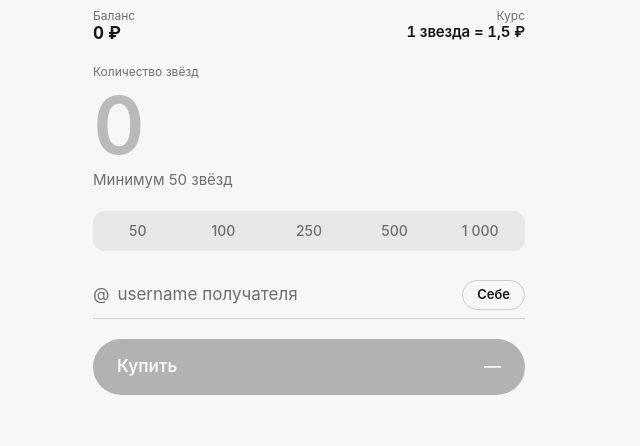
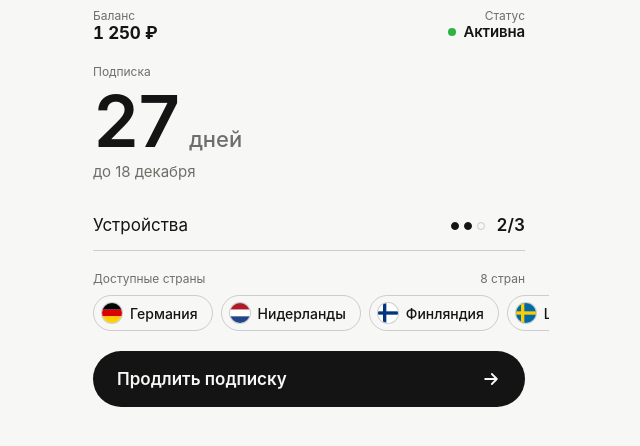
Before and after one commit to Tafor1221/stars-app, a plain HTML site: page index.html in a window 1280 px wide. Shown: the whole page, without its empty margins (331-971 px from the left). Drawn offline with Linux system fonts and the light colour scheme.

Commit message:
Add files via upload

```diff
--- a/css/style.css
+++ b/css/style.css
@@ -7,14 +7,13 @@
   --fb-bg: #f7f7f5;
   --fb-text: #141414;
   --fb-hint: #6f6f6a;
-  --seg-active: #ffffff;
 
   --bg: var(--tg-theme-bg-color, var(--fb-bg));
   --text: var(--tg-theme-text-color, var(--fb-text));
   --hint: var(--tg-theme-hint-color, var(--fb-hint));
   --error: var(--tg-theme-destructive-text-color, #e5484d);
+  --ok: #2fb344;
 
-  --track: color-mix(in srgb, var(--text) 7%, var(--bg));
   --line: color-mix(in srgb, var(--text) 18%, transparent);
 
   /* отступы с учётом вырезов экрана и элементов Telegram */
@@ -22,15 +21,9 @@
   --pad-bottom: calc(20px + max(env(safe-area-inset-bottom, 0px), var(--tg-safe-area-inset-bottom, 0px)));
 }
 @media (prefers-color-scheme: dark) {
-  :root:not([data-theme="light"]) {
-    --fb-bg: #1a1b1e; --fb-text: #f2f4f8; --fb-hint: #9aa3b2;
-    --seg-active: color-mix(in srgb, var(--text) 15%, var(--bg));
-  }
+  :root:not([data-theme="light"]) { --fb-bg: #1a1b1e; --fb-text: #f2f4f8; --fb-hint: #9aa3b2; }
 }
-:root[data-theme="dark"] {
-  --fb-bg: #1a1b1e; --fb-text: #f2f4f8; --fb-hint: #9aa3b2;
-  --seg-active: color-mix(in srgb, var(--text) 15%, var(--bg));
-}
+:root[data-theme="dark"] { --fb-bg: #1a1b1e; --fb-text: #f2f4f8; --fb-hint: #9aa3b2; }
 
 /* ---------- Базовое ---------- */
 * { box-sizing: border-box; margin: 0; -webkit-tap-highlight-color: transparent; }
@@ -65,81 +58,66 @@ button { touch-action: manipulation; }
 .stat { display: grid; line-height: 1.25; }
 .stat--right { justify-items: end; }
 .stat__value { font-size: 17px; font-weight: 700; letter-spacing: -0.01em; font-variant-numeric: tabular-nums; }
-.stat__value--regular { font-size: 15px; font-weight: 600; }
+.stat__value--regular { font-size: 15px; font-weight: 600; display: inline-flex; align-items: center; gap: 7px; }
+.status-dot { width: 8px; height: 8px; border-radius: 50%; background: var(--ok); }
+.status-dot.is-off { background: var(--error); }
 
-/* ---------- Количество ---------- */
-.hero { display: grid; gap: 2px; cursor: text; }
-.hero__input {
-  width: 100%;
-  padding: 0;
-  border: 0;
-  outline: 0;
-  background: transparent;
-  color: var(--text);
-  font: inherit;
-  font-size: clamp(56px, 20vw, 80px);
+/* ---------- Сколько осталось ---------- */
+.hero { display: grid; gap: 2px; }
+.hero__row { display: flex; align-items: baseline; gap: 10px; }
+.hero__value {
+  font-size: clamp(52px, 18vw, 72px);
   font-weight: 600;
   line-height: 1.05;
   letter-spacing: -0.05em;
   font-variant-numeric: tabular-nums;
 }
-.hero__input::placeholder { color: color-mix(in srgb, var(--hint) 45%, transparent); }
+.hero__unit { font-size: 22px; font-weight: 500; color: var(--hint); }
 .hero__hint { min-height: 22px; font-size: 15px; color: var(--hint); }
-.hero__hint.is-error { color: var(--error); }
 
-/* ---------- Быстрый выбор (сегменты) ---------- */
-.chips { display: flex; gap: 2px; padding: 3px; border-radius: 12px; background: var(--track); }
-.chip {
-  flex: 1;
-  height: 34px;
-  border: 0;
-  border-radius: 9px;
-  background: transparent;
-  color: var(--hint);
-  font: inherit;
+/* ---------- Устройства ---------- */
+.row {
+  display: flex;
+  align-items: center;
+  justify-content: space-between;
+  height: 48px;
+  border-bottom: 1.5px solid var(--line);
+}
+.row__label { font-size: 17px; }
+.row__value { display: flex; align-items: center; gap: 12px; font-size: 17px; font-weight: 600; font-variant-numeric: tabular-nums; }
+.dots { display: flex; gap: 5px; }
+.dots i { width: 8px; height: 8px; border-radius: 50%; border: 1.5px solid var(--line); }
+.dots i.is-on { background: var(--text); border-color: var(--text); }
+
+/* ---------- Страны ---------- */
+.countries { display: grid; gap: 8px; }
+.countries__head { display: flex; justify-content: space-between; }
+.countries__strip {
+  display: flex;
+  gap: 8px;
+  /* лента выходит к краям экрана, чтобы было видно, что её можно листать */
+  margin: 0 calc(var(--pad-x) * -1);
+  padding: 0 var(--pad-x);
+  overflow-x: auto;
+  scrollbar-width: none;
+}
+.countries__strip::-webkit-scrollbar { display: none; }
+.country {
+  flex: none;
+  display: flex;
+  align-items: center;
+  gap: 8px;
+  height: 36px;
+  padding: 0 14px 0 8px;
+  border: 1px solid var(--line);
+  border-radius: 18px;
   font-size: 14px;
   font-weight: 500;
-  cursor: pointer;
-  transition: background 0.15s, color 0.15s;
 }
-.chip.is-active { background: var(--seg-active); color: var(--text); font-weight: 600; box-shadow: 0 1px 3px rgba(0, 0, 0, 0.14); }
+.flag { width: 20px; height: 20px; flex: none; border-radius: 50%; box-shadow: 0 0 0 1px var(--line); }
+.flag--code { display: grid; place-items: center; font-size: 8px; font-weight: 700; color: var(--hint); }
 
-/* ---------- Получатель ---------- */
-.field {
-  display: flex;
-  align-items: center;
-  gap: 6px;
-  height: 48px;
-  border-bottom: 1.5px solid var(--line);
-  transition: border-color 0.15s;
-}
-.field:focus-within { border-color: var(--text); }
-.field__prefix { color: var(--hint); font-size: 17px; }
-.field input {
-  flex: 1;
-  min-width: 0;
-  border: 0;
-  outline: 0;
-  background: transparent;
-  color: var(--text);
-  font: inherit;
-  font-size: 17px;
-}
-.field input::placeholder { color: var(--hint); }
-.field__action {
-  height: 30px;
-  padding: 0 14px;
-  border: 1px solid var(--line);
-  border-radius: 15px;
-  background: transparent;
-  color: var(--text);
-  font: inherit;
-  font-size: 13px;
-  font-weight: 600;
-  cursor: pointer;
-}
-
-/* ---------- Кнопка и статус ---------- */
+/* ---------- Кнопка ---------- */
 .submit {
   display: flex;
   align-items: center;
@@ -154,24 +132,19 @@ button { touch-action: manipulation; }
   font-size: 17px;
   font-weight: 600;
   cursor: pointer;
-  transition: transform 0.1s, opacity 0.15s;
+  transition: transform 0.1s;
 }
-.submit:active:not(:disabled) { transform: scale(0.98); }
-.submit:disabled { opacity: 0.3; cursor: default; }
-.status { text-align: center; font-size: 13px; color: var(--hint); }
-.status:empty { display: none; }
-.status--error { color: var(--error); }
+.submit:active { transform: scale(0.98); }
 
-/* ---------- Низкое окно (compact на маленьких экранах, открытая клавиатура) ---------- */
+/* ---------- Низкое окно (compact на маленьких экранах) ---------- */
 @media (max-height: 520px) {
   .app { gap: 14px; }
-  .hero__input { font-size: clamp(48px, 16vw, 64px); }
+  .hero__value { font-size: clamp(44px, 15vw, 60px); }
+  .row { height: 42px; }
 }
-@media (max-height: 420px) {
+@media (max-height: 440px) {
   .app { gap: 10px; padding-top: 4px; }
-  .hero__input { font-size: 48px; }
   .hero__hint { min-height: 18px; }
-  .field { height: 44px; }
   .submit { height: 50px; }
 }
 
--- a/index.html
+++ b/index.html
@@ -4,7 +4,7 @@
   <meta charset="utf-8">
   <meta name="viewport" content="width=device-width, initial-scale=1, viewport-fit=cover">
   <meta name="color-scheme" content="light dark">
-  <title>Telegram Stars</title>
+  <title>VPN</title>
 
   <!-- SDK Telegram: даёт window.Telegram.WebApp и CSS-переменные темы (--tg-theme-*) -->
   <script src="https://telegram.org/js/telegram-web-app.js"></script>
@@ -13,42 +13,53 @@
 <body>
   <main class="app">
 
-    <!-- Шапка: баланс и курс -->
+    <!-- Шапка: баланс и статус подписки -->
     <header class="header">
       <div class="stat">
         <span class="caption">Баланс</span>
         <span class="stat__value" id="balance">0 ₽</span>
       </div>
       <div class="stat stat--right">
-        <span class="caption">Курс</span>
-        <span class="stat__value stat__value--regular" id="rate"></span>
+        <span class="caption">Статус</span>
+        <span class="stat__value stat__value--regular">
+          <span class="status-dot" id="statusDot"></span><span id="status">—</span>
+        </span>
       </div>
     </header>
 
-    <!-- Количество: нажатие в любом месте блока ставит курсор в число -->
-    <label class="hero">
-      <span class="caption">Количество звёзд</span>
-      <input class="hero__input" id="amount" type="text" inputmode="numeric" enterkeyhint="next"
-             autocomplete="off" maxlength="6" placeholder="0">
-      <span class="hero__hint" id="hint"></span>
-    </label>
+    <!-- Сколько осталось: дни, а в последний день часы -->
+    <section class="hero">
+      <span class="caption">Подписка</span>
+      <div class="hero__row">
+        <span class="hero__value" id="timeValue">0</span>
+        <span class="hero__unit" id="timeUnit">дней</span>
+      </div>
+      <span class="hero__hint" id="timeHint"></span>
+    </section>
 
-    <!-- Быстрый выбор -->
-    <div class="chips" id="chips"></div>
+    <!-- Устройства -->
+    <div class="row">
+      <span class="row__label">Устройства</span>
+      <span class="row__value">
+        <span class="dots" id="dots"></span>
+        <span id="devices">0/0</span>
+      </span>
+    </div>
 
-    <!-- Получатель -->
-    <label class="field">
-      <span class="field__prefix">@</span>
-      <input id="username" type="text" enterkeyhint="done" autocomplete="off" autocapitalize="off"
-             spellcheck="false" maxlength="32" placeholder="username получателя">
-      <button type="button" class="field__action" id="self">Себе</button>
-    </label>
+    <!-- Страны -->
+    <section class="countries">
+      <div class="countries__head">
+        <span class="caption">Доступные страны</span>
+        <span class="caption" id="countriesCount"></span>
+      </div>
+      <div class="countries__strip" id="countries"></div>
+    </section>
 
-    <button type="button" class="submit" id="submit" disabled>
-      <span>Купить</span>
-      <span id="price">—</span>
+    <button type="button" class="submit" id="renew">
+      <span>Продлить подписку</span>
+      <svg width="20" height="20" viewBox="0 0 24 24" fill="none" stroke="currentColor" stroke-width="2.2"
+           stroke-linecap="round" stroke-linejoin="round" aria-hidden="true"><path d="M5 12h14M13 6l6 6-6 6"/></svg>
     </button>
-    <p class="status" id="status"></p>
 
   </main>
 
--- /dev/null
+++ b/js/account.js
@@ -0,0 +1,32 @@
+import { CONFIG } from './config.js';
+
+// Данные подписки. Бот открывает Mini App со ссылкой такого вида:
+//   .../index.html?balance=1250&expires=1797000000&devices=2&max=3&countries=de,nl,fi
+//   balance   баланс в рублях
+//   expires   когда кончается подписка, unix-время в секундах
+//   devices   сколько устройств подключено,  max  сколько разрешено
+//   countries коды стран через запятую
+// Важно: это только для показа. Реальные проверки всегда делает сервер.
+
+const DAY = 24 * 60 * 60 * 1000;
+
+const DEMO_ACCOUNT = {
+  balance: 1250,
+  expires: Date.now() + 27 * DAY + 6 * 60 * 60 * 1000,
+  devices: 2,
+  maxDevices: 3,
+  countries: ['de', 'nl', 'fi', 'se', 'fr', 'pl', 'jp', 'us'],
+};
+
+export function loadAccount() {
+  const query = new URLSearchParams(location.search);
+  if (CONFIG.demo && !query.has('expires')) return DEMO_ACCOUNT;
+
+  return {
+    balance: Number(query.get('balance')) || 0,
+    expires: (Number(query.get('expires')) || 0) * 1000,
+    devices: parseInt(query.get('devices'), 10) || 0,
+    maxDevices: parseInt(query.get('max'), 10) || 0,
+    countries: (query.get('countries') || '').toLowerCase().split(',').filter((c) => /^[a-z]{2}$/.test(c)),
+  };
+}
--- a/js/app.js
+++ b/js/app.js
@@ -1,147 +1,113 @@
 import { CONFIG } from './config.js';
-import { inTelegram, initTelegram, getOwnUsername, haptic, sendOrder } from './telegram.js';
-
-const USERNAME_RE = /^[A-Za-z][A-Za-z0-9_]{4,31}$/;
+import { loadAccount } from './account.js';
+import { describeCountry } from './countries.js';
+import { initTelegram, haptic, sendToBot } from './telegram.js';
 
 const $ = (id) => document.getElementById(id);
 const el = {
   balance: $('balance'),
-  rate: $('rate'),
-  amount: $('amount'),
-  hint: $('hint'),
-  chips: $('chips'),
-  username: $('username'),
-  self: $('self'),
-  submit: $('submit'),
-  price: $('price'),
   status: $('status'),
+  statusDot: $('statusDot'),
+  timeValue: $('timeValue'),
+  timeUnit: $('timeUnit'),
+  timeHint: $('timeHint'),
+  dots: $('dots'),
+  devices: $('devices'),
+  countries: $('countries'),
+  countriesCount: $('countriesCount'),
+  renew: $('renew'),
 };
+
+const MINUTE = 60 * 1000;
+const HOUR = 60 * MINUTE;
+const DAY = 24 * HOUR;
+
+const account = loadAccount();
 
 // ---------- Форматирование ----------
 const formatNumber = (n) => n.toLocaleString('ru-RU');
 const formatMoney = (n) => `${formatNumber(Math.round(n * 100) / 100)} ${CONFIG.currency}`;
 
-// ---------- Чтение формы ----------
-const readStars = () => parseInt(el.amount.value, 10) || 0;
-const readUsername = () => el.username.value.trim();
-const isStarsValid = (n) => n >= CONFIG.minStars && n <= CONFIG.maxStars;
+// Склонение: plural(5, ['день', 'дня', 'дней']) -> 'дней'
+function plural(n, [one, few, many]) {
+  const last = n % 10;
+  const lastTwo = n % 100;
+  if (last === 1 && lastTwo !== 11) return one;
+  if (last >= 2 && last <= 4 && (lastTwo < 12 || lastTwo > 14)) return few;
+  return many;
+}
+
+// ---------- Сколько осталось ----------
+// Дни, если их хотя бы один. Иначе часы, а в самом конце минуты.
+function describeTimeLeft(expires) {
+  const left = expires - Date.now();
+  if (!expires || left <= 0) {
+    return { value: 0, unit: 'дней', hint: 'Подписка закончилась', active: false };
+  }
+
+  const days = Math.floor(left / DAY);
+  if (days > 0) {
+    const date = new Date(expires).toLocaleDateString('ru-RU', { day: 'numeric', month: 'long' });
+    return { value: days, unit: plural(days, ['день', 'дня', 'дней']), hint: `до ${date}`, active: true };
+  }
+
+  const time = new Date(expires).toLocaleTimeString('ru-RU', { hour: '2-digit', minute: '2-digit' });
+  const hours = Math.floor(left / HOUR);
+  if (hours > 0) {
+    return { value: hours, unit: plural(hours, ['час', 'часа', 'часов']), hint: `сегодня до ${time}`, active: true };
+  }
+
+  const minutes = Math.max(1, Math.floor(left / MINUTE));
+  return { value: minutes, unit: plural(minutes, ['минута', 'минуты', 'минут']), hint: `сегодня до ${time}`, active: true };
+}
 
 // ---------- Отрисовка ----------
-function showHeader() {
-  // Баланс передаёт бот в ссылке: .../index.html?balance=1250
-  const balance = Number(new URLSearchParams(location.search).get('balance')) || 0;
-  el.balance.textContent = formatMoney(balance);
-  el.rate.textContent = `1 звезда = ${formatMoney(CONFIG.pricePerStar)}`;
+function renderTime() {
+  const time = describeTimeLeft(account.expires);
+  el.timeValue.textContent = time.value;
+  el.timeUnit.textContent = time.unit;
+  el.timeHint.textContent = time.hint;
+  el.status.textContent = time.active ? 'Активна' : 'Истекла';
+  el.statusDot.classList.toggle('is-off', !time.active);
 }
 
-function showStatus(text = '', isError = false) {
-  el.status.textContent = text;
-  el.status.classList.toggle('status--error', isError);
-}
+function renderDevices() {
+  const { devices, maxDevices } = account;
+  el.devices.textContent = `${devices}/${maxDevices}`;
 
-function renderChips() {
-  for (const amount of CONFIG.quickAmounts) {
-    const chip = document.createElement('button');
-    chip.type = 'button';
-    chip.className = 'chip';
-    chip.dataset.value = amount;
-    chip.textContent = formatNumber(amount);
-    el.chips.append(chip);
+  el.dots.replaceChildren();
+  if (maxDevices > CONFIG.maxDeviceDots) return; // слишком много, остаётся только число
+  for (let i = 0; i < maxDevices; i++) {
+    const dot = document.createElement('i');
+    dot.classList.toggle('is-on', i < devices);
+    el.dots.append(dot);
   }
 }
 
-// Пересчитывает всё, что зависит от количества звёзд
-function update() {
-  const stars = readStars();
-  const valid = isStarsValid(stars);
-  const total = formatMoney(stars * CONFIG.pricePerStar);
+function renderCountries() {
+  const count = account.countries.length;
+  el.countriesCount.textContent = count ? `${count} ${plural(count, ['страна', 'страны', 'стран'])}` : '';
 
-  if (!stars) el.hint.textContent = `Минимум ${formatNumber(CONFIG.minStars)} звёзд`;
-  else if (valid) el.hint.textContent = `≈ ${total}`;
-  else el.hint.textContent = `От ${formatNumber(CONFIG.minStars)} до ${formatNumber(CONFIG.maxStars)} звёзд`;
-  el.hint.classList.toggle('is-error', Boolean(stars) && !valid);
-
-  el.price.textContent = valid ? total : '—';
-  el.submit.disabled = !valid;
-
-  for (const chip of el.chips.children) {
-    chip.classList.toggle('is-active', Number(chip.dataset.value) === stars);
+  for (const code of account.countries) {
+    const { name, html } = describeCountry(code);
+    const chip = document.createElement('span');
+    chip.className = 'country';
+    chip.innerHTML = html;          // html здесь только наш svg из countries.js
+    chip.append(name);              // название вставляем как текст
+    el.countries.append(chip);
   }
 }
 
 // ---------- Действия ----------
-function onSelfClick() {
-  const me = getOwnUsername();
-  if (!me) {
-    showStatus(inTelegram ? 'В вашем профиле Telegram не указан username' : 'Кнопка работает только внутри Telegram', true);
-    return;
-  }
-  haptic();
-  el.username.value = me;
-  showStatus();
-}
-
-function onSubmit() {
-  const stars = readStars();
-  const username = readUsername();
-
-  if (!USERNAME_RE.test(username)) {
-    haptic('medium');
-    showStatus('Проверьте username: 5–32 символа, латиница, цифры и _', true);
-    el.username.focus();
-    return;
-  }
-
-  const order = {
-    username,
-    stars,
-    price: Math.round(stars * CONFIG.pricePerStar * 100) / 100,
-    currency: CONFIG.currency,
-  };
-
+el.renew.addEventListener('click', () => {
   haptic('medium');
-  if (!sendOrder(order)) {
-    showStatus(`Демо: заказ ${formatNumber(stars)} звёзд для @${username} не отправлен, страница открыта вне Telegram`);
-  }
-}
-
-// ---------- Подписки на события ----------
-el.amount.addEventListener('input', () => {
-  el.amount.value = el.amount.value.replace(/\D/g, ''); // только цифры
-  update();
+  sendToBot({ action: 'renew' }); // бот получит это и пришлёт варианты оплаты
 });
-el.amount.addEventListener('keydown', (event) => {
-  if (event.key === 'Enter') el.username.focus();
-});
-
-el.chips.addEventListener('click', (event) => {
-  const chip = event.target.closest('.chip');
-  if (!chip) return;
-  haptic();
-  el.amount.value = chip.dataset.value;
-  update();
-});
-
-el.username.addEventListener('input', () => {
-  el.username.value = el.username.value.replace(/[\s@]/g, ''); // без пробелов и @
-  showStatus();
-});
-el.username.addEventListener('keydown', (event) => {
-  if (event.key === 'Enter' && !el.submit.disabled) onSubmit();
-});
-
-// Когда открывается клавиатура, поле не должно оказаться под ней
-document.addEventListener('focusin', (event) => {
-  if (event.target.matches('input')) {
-    setTimeout(() => event.target.scrollIntoView({ block: 'center', behavior: 'smooth' }), 300);
-  }
-});
-
-el.self.addEventListener('click', onSelfClick);
-el.submit.addEventListener('click', onSubmit);
 
 // ---------- Запуск ----------
 initTelegram();
-showHeader();
-renderChips();
-update();
+el.balance.textContent = formatMoney(account.balance);
+renderTime();
+renderDevices();
+renderCountries();
+setInterval(renderTime, MINUTE); // обновляем остаток, пока приложение открыто
--- a/js/config.js
+++ b/js/config.js
@@ -1,8 +1,8 @@
-// Все настройки в одном месте. Меняй здесь, остальной код трогать не нужно.
+// Настройки в одном месте.
 export const CONFIG = {
-  pricePerStar: 1.5,                    // цена одной звезды
+  // Пока бот не передаёт данные в ссылке, показываем демо-значения.
+  // Когда подключишь бота, поставь false.
+  demo: true,
   currency: '₽',
-  quickAmounts: [50, 100, 250, 500, 1000], // кнопки быстрого выбора
-  minStars: 50,
-  maxStars: 100000,
+  maxDeviceDots: 8, // сколько точек рисовать у счётчика устройств
 };
--- /dev/null
+++ b/js/countries.js
@@ -0,0 +1,35 @@
+// Страны: русское название и флаг в виде SVG.
+// Флаги нарисованы кодом, потому что эмодзи-флаги не отображаются в Telegram на Windows.
+// Чтобы добавить страну, допиши строку: код (2 буквы) -> название и содержимое svg (viewBox 24x24).
+const rect = (fill, x, y, w, h) => `<rect x="${x}" y="${y}" width="${w}" height="${h}" fill="${fill}"/>`;
+const bands = (a, b, c) => rect(a, 0, 0, 24, 8) + rect(b, 0, 8, 24, 8) + rect(c, 0, 16, 24, 8);   // горизонтальные
+const columns = (a, b, c) => rect(a, 0, 0, 8, 24) + rect(b, 8, 0, 8, 24) + rect(c, 16, 0, 8, 24); // вертикальные
+const cross = (bg, fg) => rect(bg, 0, 0, 24, 24) + rect(fg, 6, 0, 4, 24) + rect(fg, 0, 10, 24, 4); // скандинавский крест
+
+export const COUNTRIES = {
+  de: { name: 'Германия', flag: bands('#000', '#d00', '#ffce00') },
+  nl: { name: 'Нидерланды', flag: bands('#ae1c28', '#fff', '#21468b') },
+  fr: { name: 'Франция', flag: columns('#0055a4', '#fff', '#ef4135') },
+  it: { name: 'Италия', flag: columns('#009246', '#fff', '#ce2b37') },
+  fi: { name: 'Финляндия', flag: cross('#fff', '#003580') },
+  se: { name: 'Швеция', flag: cross('#006aa7', '#fecc00') },
+  at: { name: 'Австрия', flag: bands('#ed2939', '#fff', '#ed2939') },
+  ru: { name: 'Россия', flag: bands('#fff', '#0039a6', '#d52b1e') },
+  pl: { name: 'Польша', flag: rect('#fff', 0, 0, 24, 12) + rect('#dc143c', 0, 12, 24, 12) },
+  jp: { name: 'Япония', flag: rect('#fff', 0, 0, 24, 24) + '<circle cx="12" cy="12" r="5.5" fill="#bc002d"/>' },
+  ch: { name: 'Швейцария', flag: rect('#d52b1e', 0, 0, 24, 24) + '<path d="M12 5v14M5 12h14" stroke="#fff" stroke-width="4"/>' },
+  tr: { name: 'Турция', flag: rect('#e30a17', 0, 0, 24, 24) + '<circle cx="11" cy="12" r="5.5" fill="#fff"/><circle cx="12.6" cy="12" r="4.4" fill="#e30a17"/><circle cx="16.2" cy="12" r="1.3" fill="#fff"/>' },
+  us: { name: 'США', flag: rect('#fff', 0, 0, 24, 24) + rect('#b22234', 0, 0, 24, 4) + rect('#b22234', 0, 8, 24, 4) + rect('#b22234', 0, 16, 24, 4) + rect('#3c3b6e', 0, 0, 12, 12) },
+  gb: { name: 'Великобритания', flag: rect('#012169', 0, 0, 24, 24)
+    + '<path d="M0 0L24 24M24 0L0 24" stroke="#fff" stroke-width="4"/><path d="M0 0L24 24M24 0L0 24" stroke="#c8102e" stroke-width="1.6"/>'
+    + '<path d="M12 0V24M0 12H24" stroke="#fff" stroke-width="6"/><path d="M12 0V24M0 12H24" stroke="#c8102e" stroke-width="3.4"/>' },
+};
+
+// Возвращает { name, html } для кода страны. Неизвестный код показывается серым кругом с буквами.
+export function describeCountry(code) {
+  const known = COUNTRIES[code];
+  if (known) {
+    return { name: known.name, html: `<svg class="flag" viewBox="0 0 24 24" aria-hidden="true">${known.flag}</svg>` };
+  }
+  return { name: code.toUpperCase(), html: `<span class="flag flag--code" aria-hidden="true">${code.toUpperCase()}</span>` };
+}
--- a/js/telegram.js
+++ b/js/telegram.js
@@ -23,22 +23,18 @@ export function initTelegram() {
   // tg.expand() не вызываем, поэтому окно остаётся в compact-режиме
 }
 
-// Username текущего пользователя (пустая строка, если не задан)
-export function getOwnUsername() {
-  return tg?.initDataUnsafe?.user?.username ?? '';
-}
-
 // Лёгкая вибрация: 'light' | 'medium' | 'heavy'
 export function haptic(type = 'light') {
   tg?.HapticFeedback?.impactOccurred(type);
 }
 
-// Отправка заказа боту. Возвращает false, если мы не в Telegram.
+// Отправка сообщения боту (приложение после этого закроется).
+// Возвращает false, если мы не в Telegram.
 // Важно: sendData работает, только если Mini App открыт кнопкой reply-клавиатуры.
-// Если открываешь через Menu Button, заказ надо слать на свой сервер через fetch(),
+// Если открываешь через Menu Button, данные надо слать на свой сервер через fetch(),
 // передавая tg.initData, чтобы сервер мог проверить подлинность.
-export function sendOrder(order) {
+export function sendToBot(payload) {
   if (!inTelegram) return false;
-  tg.sendData(JSON.stringify(order));
+  tg.sendData(JSON.stringify(payload));
   return true;
 }
```
